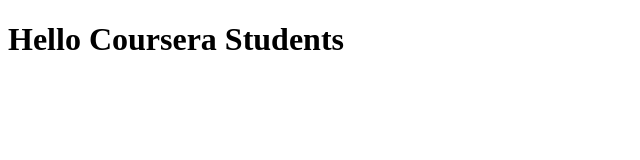
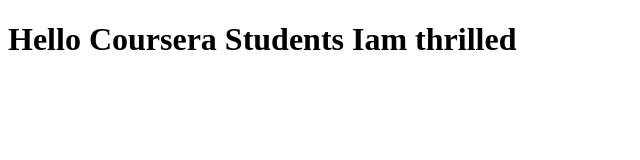
Before and after one commit to Rolahossam/coursera_test, a plain HTML site: page index.html in a window 1280 px wide. Shown: the whole page, without its empty margins (0-640 px from the left). Drawn offline with Linux system fonts and the light colour scheme.

Commit message:
Next Version of Web File.

```diff
--- a/index.html
+++ b/index.html
@@ -5,6 +5,6 @@
     <title>Hello Coursera</title>
   </head>
   <body>
-    <h1>Hello Coursera Students</h1>
+    <h1>Hello Coursera Students Iam thrilled</h1>
   </body>
 </html>
```
